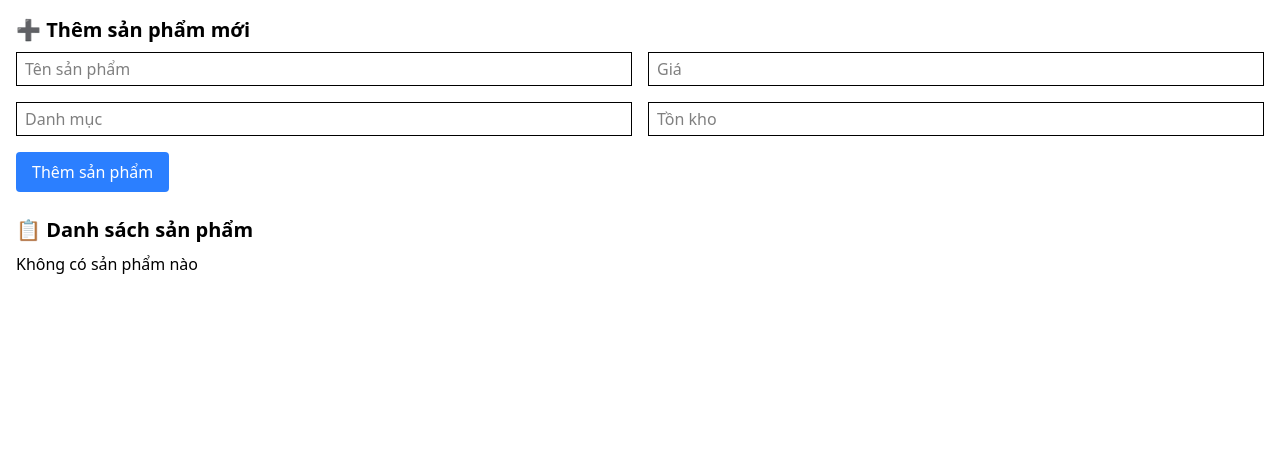
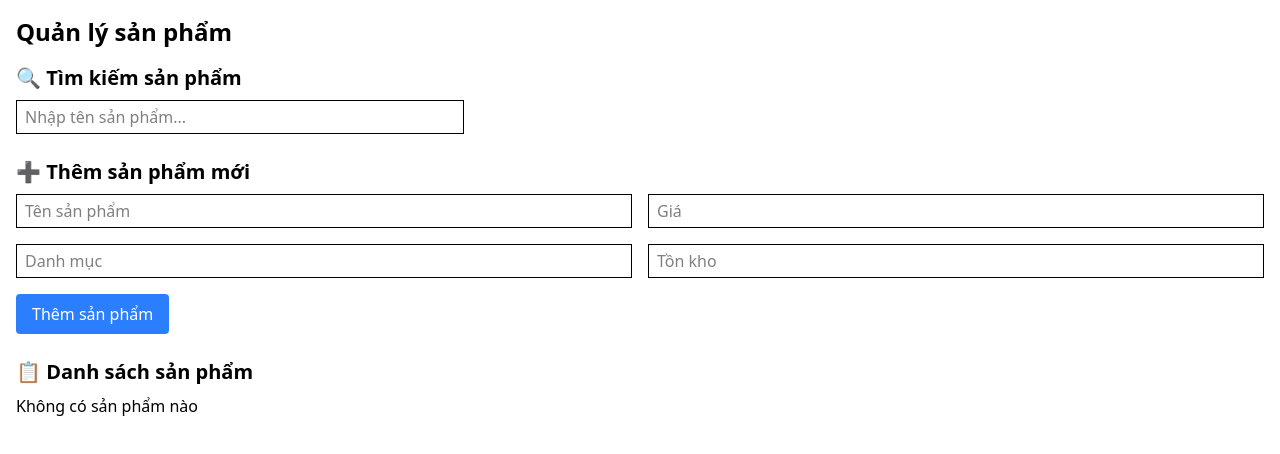
Before and after one commit to HoVanSang22636671/ThuongKy_23-4, a React (Vite) app: page / in a window 1280 px wide. Shown: the top 454 px of the page. Built offline with nearby package versions, Linux system fonts and the light colour scheme.

Commit message:
5.  Tìm  sản phẩm  theo tên

```diff
--- a/src/App.jsx
+++ b/src/App.jsx
@@ -1,7 +1,7 @@
 import { useState, useEffect } from 'react';
 import ProductList from "./components/ProductList";
 import AddProductForm from './components/AddProductFrom';
-
+import SearchProduct from './components/SearchProduct';
 const defaultProducts = [
   { id: 1, name: "Áo thun", price: 200000, category: "Thời trang", stock: 12 },
   { id: 2, name: "Tai nghe", price: 1500000, category: "Công nghệ", stock: 5 },
@@ -32,9 +32,16 @@ function App() {
   const handleDeleteProduct = (id) => {
     setProducts(products.filter((p) => p.id !== id));
   };
-
+  const handleSearch = (term) => {
+    setSearchTerm(term);
+  };
+  const filteredProducts = products.filter((product) =>
+    product.name.toLowerCase().includes(searchTerm.toLowerCase())
+  );
   return (
     <div className="p-4">
+      <h1 className="text-2xl font-bold mb-4">Quản lý sản phẩm</h1>
+      <SearchProduct onSearch={handleSearch} />
       <AddProductForm onAdd={handleAddProduct} />
       <ProductList products={products} onDelete={handleDeleteProduct} />
     </div>
--- /dev/null
+++ b/src/components/SearchProduct.jsx
@@ -0,0 +1,26 @@
+import { useState } from "react";
+
+function SearchProduct({ onSearch }) {
+  const [searchTerm, setSearchTerm] = useState("");
+
+  const handleSearch = (e) => {
+    const term = e.target.value;
+    setSearchTerm(term);
+    onSearch(term); // Gửi từ khóa tìm kiếm lên App
+  };
+
+  return (
+    <div className="mb-6">
+      <h2 className="text-xl font-semibold mb-2">🔍 Tìm kiếm sản phẩm</h2>
+      <input
+        type="text"
+        className="border px-2 py-1 w-full max-w-md"
+        placeholder="Nhập tên sản phẩm..."
+        value={searchTerm}
+        onChange={handleSearch}
+      />
+    </div>
+  );
+}
+
+export default SearchProduct;
```
Also changed, not shown: MinhChung/5.  Tìm  sản phẩm  theo tên.png (added).
